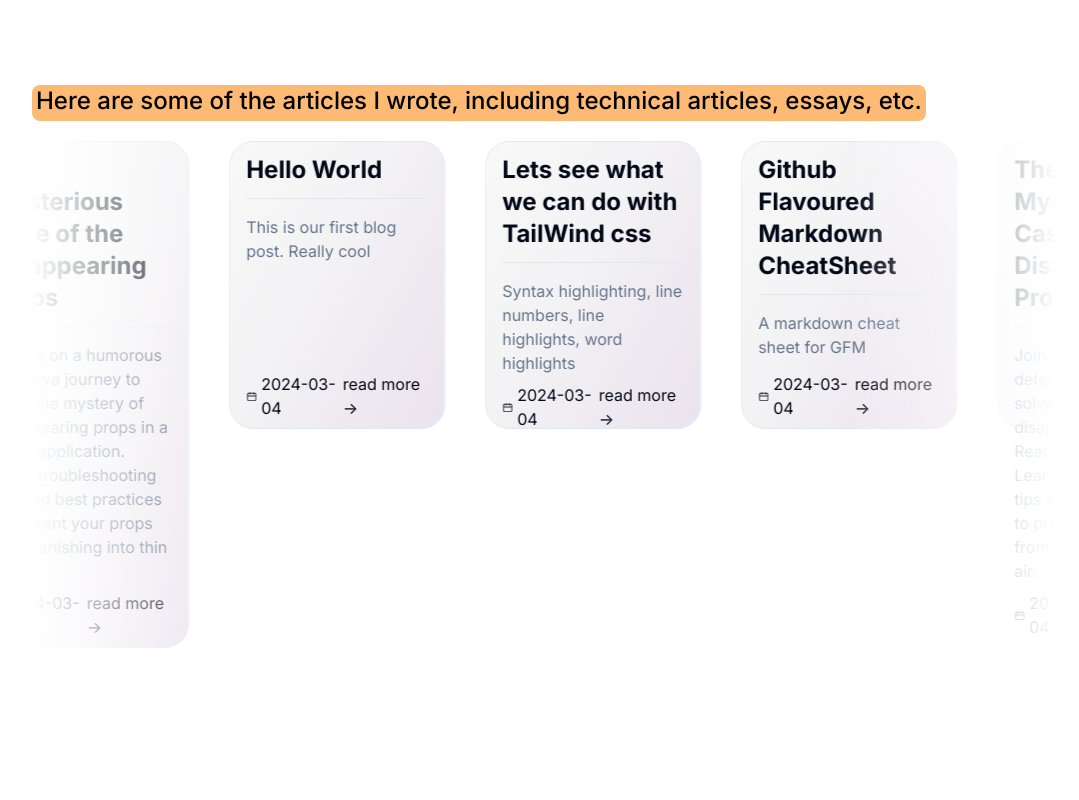
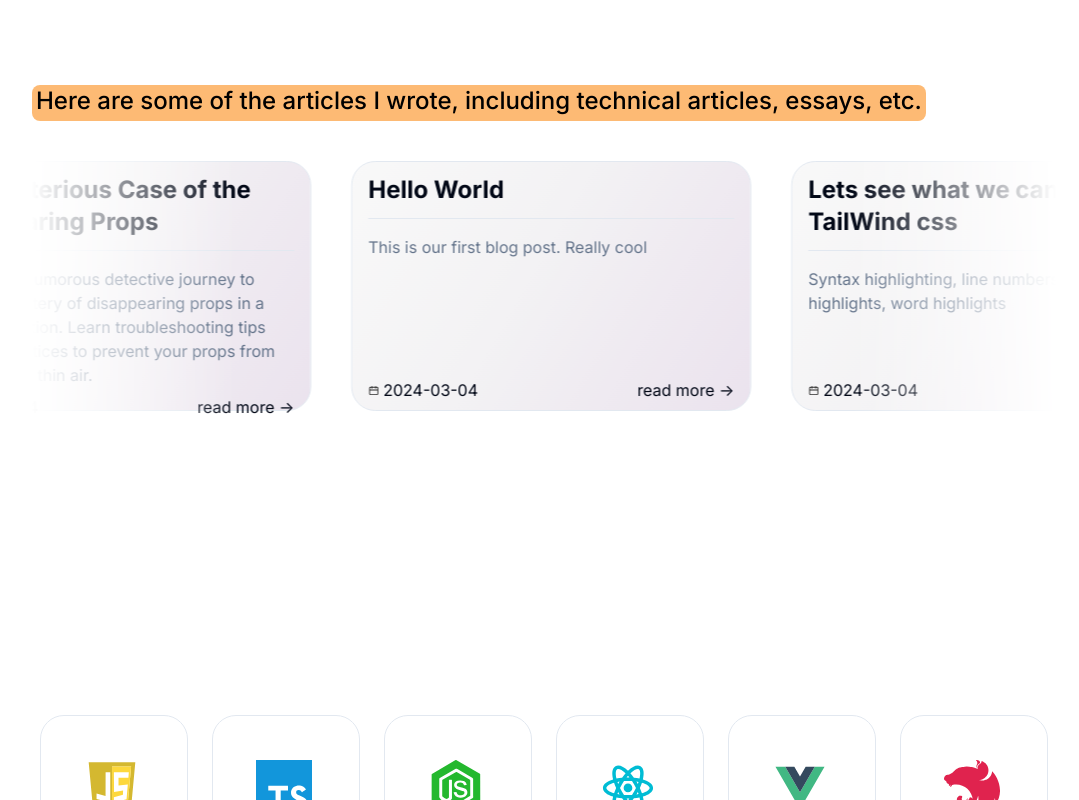
Before and after one commit to BenjaminWu-59/blog-benjamin59, a Next.js app: page / in a window 1280 px wide. Shown: the part 1000-1800 px from the top of the page, without its empty margins (96-1175 px from the left). Built offline with nearby package versions, Linux system fonts and the light colour scheme; a web font is replaced by a local one.

Commit message:
article list size updated

```diff
--- a/components/ScrollList.tsx
+++ b/components/ScrollList.tsx
@@ -8,10 +8,10 @@ interface ScrollListProps {
 
 const ScrollList: React.FC<ScrollListProps> = ({ items = [] }) => {
   return (
-    <div className="as-scroll-container overflow-hidden [mask-image:linear-gradient(to_right,transparent,white_20%,white_80%,transparent)]">
-      <section className="flex as-scroll-animate" style={{ minWidth: "100%" }}>
+    <div className="py-5 as-scroll-container overflow-hidden [mask-image:linear-gradient(to_right,transparent,white_20%,white_80%,transparent)]">
+      <section className="flex as-scroll-animate" >
         {items.map((item, index) => (
-          <div key={index} className="z-10 w-96 m-5 px-4 flex-grow rounded-3xl cursor-pointer border border-border flex flex-col" style={{
+          <div key={index} className="z-10 w-[400px] h-[250px] m-5 px-4 flex-grow rounded-3xl cursor-pointer border border-border flex flex-col" style={{
             backgroundColor: item.backgroundColor,
             background: item.background
           }}>
@@ -39,9 +39,9 @@ const ScrollList: React.FC<ScrollListProps> = ({ items = [] }) => {
           </div>
         ))}
       </section>
-      <section className="flex as-scroll-animate" style={{ minWidth: "100%" }} aria-hidden="true">
+      <section className="flex as-scroll-animate" aria-hidden="true">
         {items.map((item, index) => (
-          <div key={index} className="z-10 w-96 h-72 m-5 px-4 flex-grow rounded-3xl cursor-pointer border border-border flex flex-col" style={{
+          <div key={index} className="z-10 w-[400px] h-[250px] m-5 px-4 flex-grow rounded-3xl cursor-pointer border border-border flex flex-col" style={{
             backgroundColor: item.backgroundColor,
             background: item.background
           }}>
```
